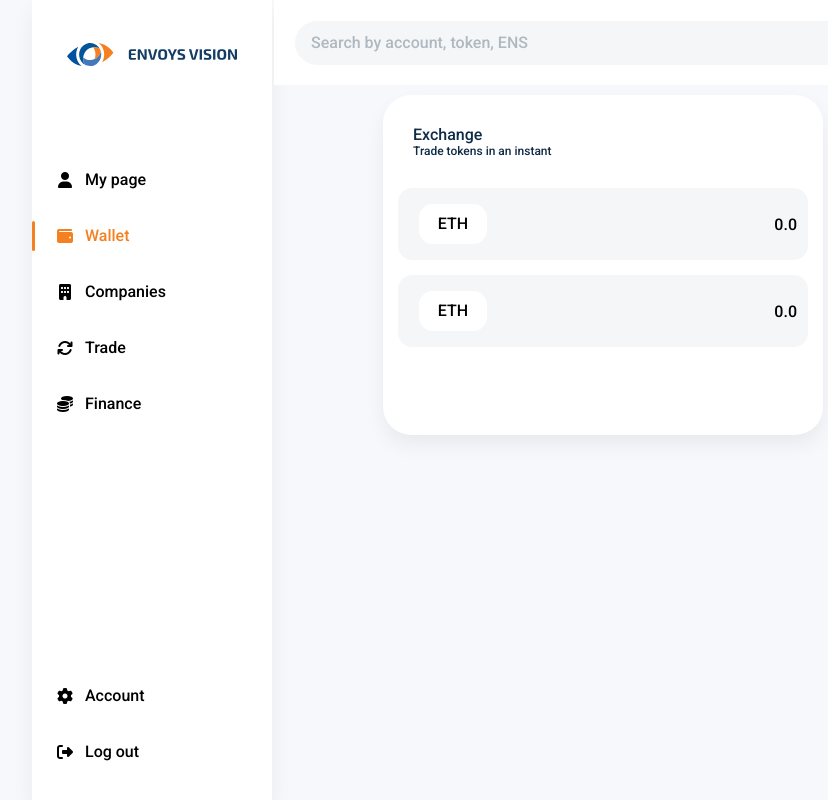
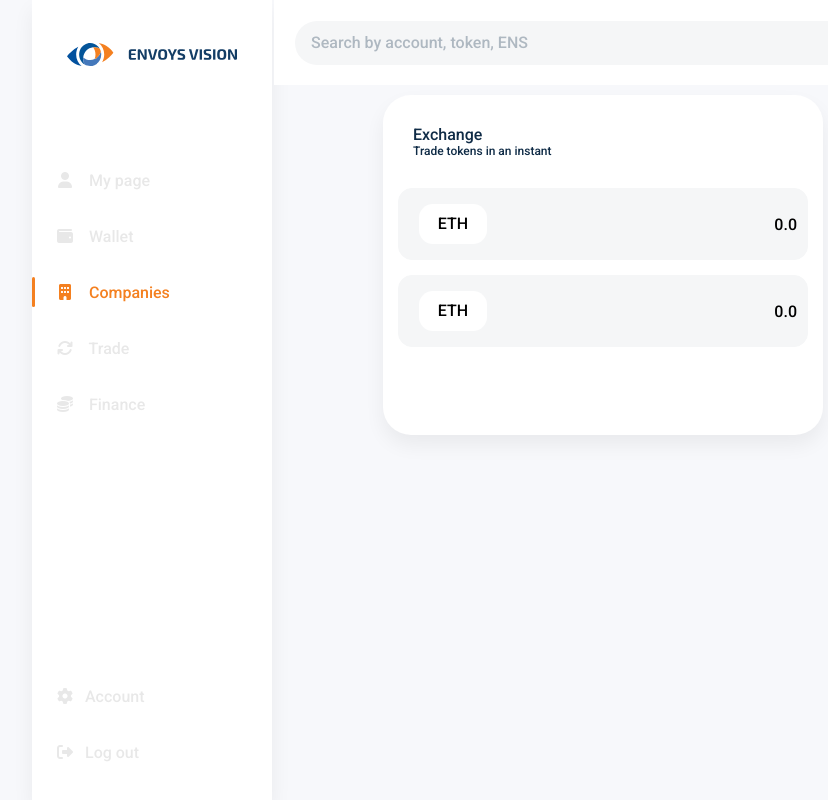
Before and after one commit to envoys-lab/envoys-frontend-new, a React (Create React App) app: page / in a window 1280 px wide. Shown: the whole page, without its empty margins (158-986 px from the left). Built offline with nearby package versions, Linux system fonts and the light colour scheme; what @binance-chain/bsc-connector, @web3-react/core, @web3-react/injected-connector, @web3-react/walletconnect-connector would draw is missing.

Commit message:
SideBar: Implements disable option

```diff
--- a/src/components/SideBar/FullContent.tsx
+++ b/src/components/SideBar/FullContent.tsx
@@ -14,15 +14,15 @@ const FullContent: React.FC = () => {
     return (
         <>
             <StyledRowContainer>
-                <Row><Icon content="fa fa-user fa-fw" /> My page</Row>
-                <Row active={true}><Icon content="fa fa-wallet fa-fw" /> Wallet</Row>
-                <Row><Icon content="fa fa-building fa-fw" /> Companies</Row>
-                <Row><Icon content="fa fa-sync fa-fw" /> Trade</Row>
-                <Row><Icon content="fa fa-coins fa-fw" /> Finance</Row>
+                <Row disable={true}><Icon content="fa fa-user fa-fw" /> My page</Row>
+                <Row disable={true}><Icon content="fa fa-wallet fa-fw" /> Wallet</Row>
+                <Row active={true}><Icon content="fa fa-building fa-fw" /> Companies</Row>
+                <Row disable={true}><Icon content="fa fa-sync fa-fw" /> Trade</Row>
+                <Row disable={true}><Icon content="fa fa-coins fa-fw" /> Finance</Row>
 
                 <div style={{bottom: "20px", position: "absolute", width: "240px"}}>
-                    <Row><Icon content="fa fa-cog fa-fw" />Account</Row>
-                    <Row><Icon content="fa fa-sign-out fa-fw" />Log out</Row>
+                    <Row disable={true}><Icon content="fa fa-cog fa-fw" />Account</Row>
+                    <Row disable={true}><Icon content="fa fa-sign-out fa-fw" />Log out</Row>
                 </div>
             </StyledRowContainer>
 
--- a/src/components/SideBar/Row.tsx
+++ b/src/components/SideBar/Row.tsx
@@ -10,14 +10,21 @@ const StyledRowDefault = styled.div`
     height: 56px;
     align-items: center;
     justify-content: middle;
+`;
 
+const StyledRowNotDisabled = styled(StyledRowDefault)`
     :hover {
         background: rgba(0,0,0,0.1);
         cursor: pointer;
     }
 `;
 
-const StyledRowActive = styled(StyledRowDefault)`
+const StyledRowDisabled = styled(StyledRowDefault)`
+    opacity: 0.3;
+`;
+
+
+const StyledRowActive = styled(StyledRowNotDisabled)`
     color: #F48020;
 `;
 
@@ -37,17 +44,27 @@ const TestElement: React.FC = () => {
     return <>Hello World</>
 }
 
-const Row: React.FC<{active?: boolean}> = ({children, active = false}) => {
-    const RowContainer = !active ? StyledRowDefault : StyledRowActive;
+const Row: React.FC<{active?: boolean, disable?: boolean}> = ({children, active = false, disable = false}) => {
+    if(disable && active) {
+        throw Error("Row active and disable");
+    }
+    const RowContainer = disable ?
+        StyledRowDisabled :
+        (!active ?
+            StyledRowNotDisabled :
+            StyledRowActive
+        );
+
+
     const dispatch = useDispatch<AppDispatch>();
 
     const c = () => {
         dispatch(modalSetAction(ModalList.SelectToken));
     }
     return (
-        <RowContainer onClick={c}>
-            {active ? <MarkActive /> : <MarkDefault />}
-            {children}
+        <RowContainer onClick={c} className={disable? "" : "active"}>
+            {active && !disable ? <MarkActive /> : <MarkDefault />}
+            <span style={{opacity: disable ? "0.3" : "1"}}>{children}</span>
         </RowContainer>
     );
 }
```
